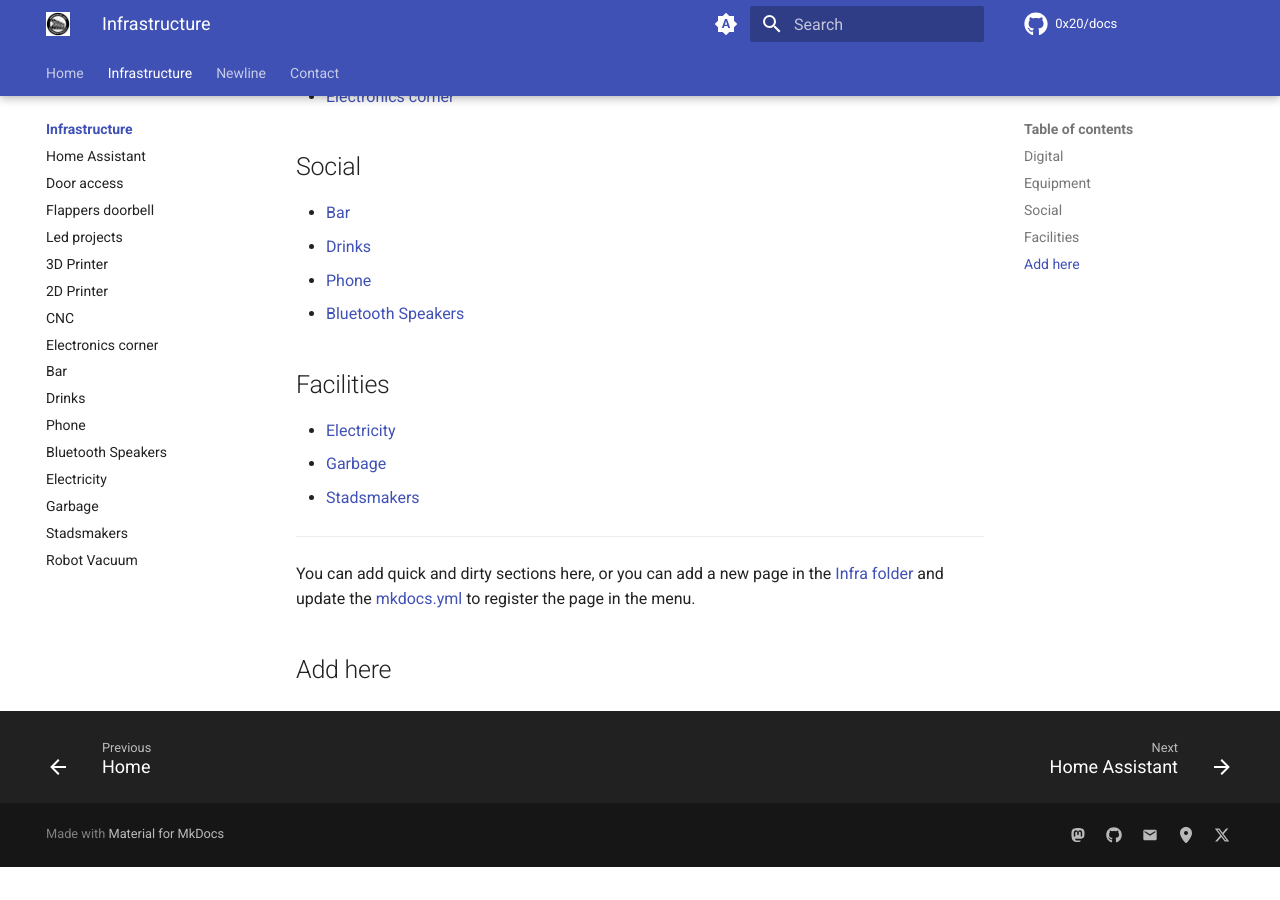
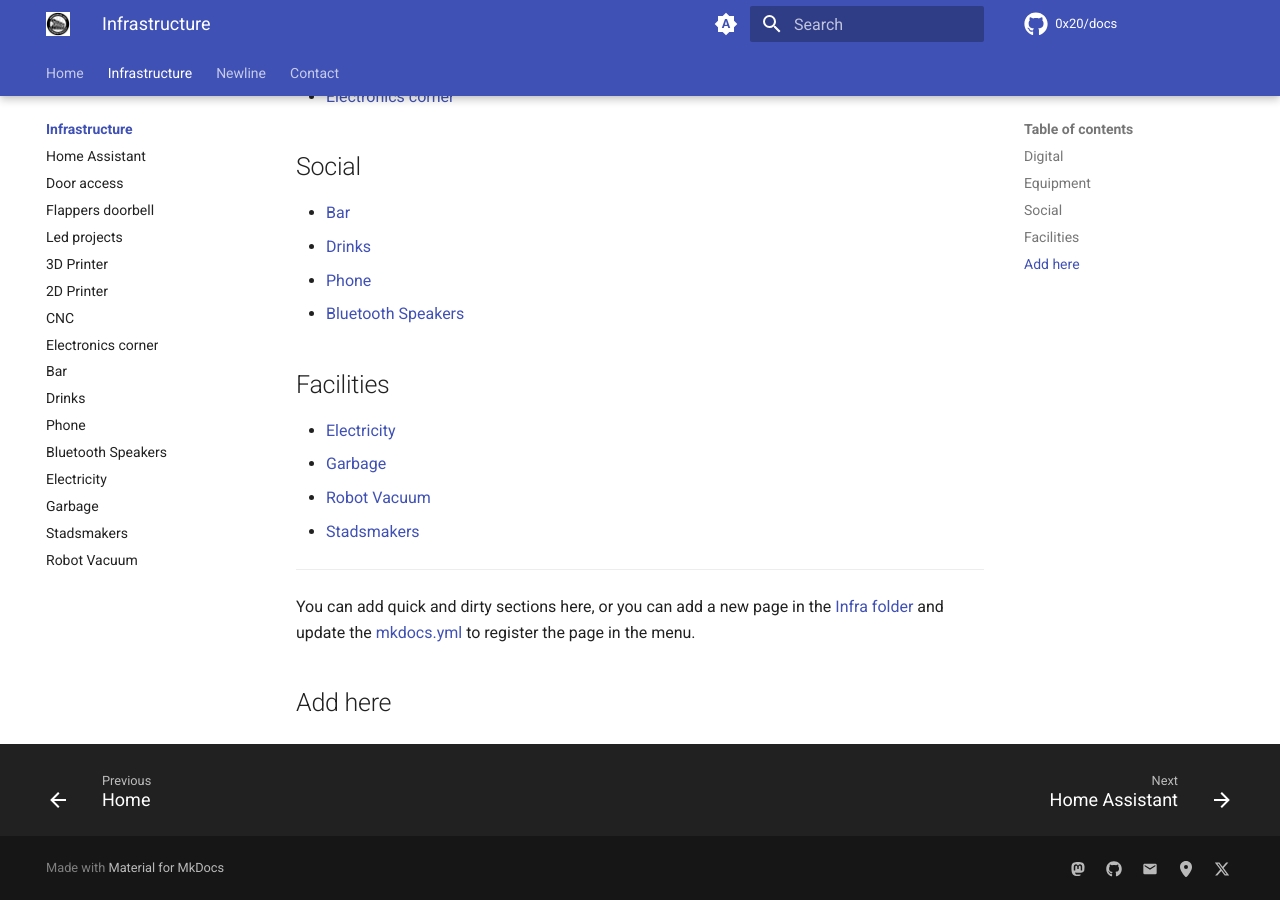
Before and after one commit to 0x20/docs, an MkDocs documentation site: the page built from docs/infra/index.md, in a window 1280 px wide and 900 px high, scrolled down 513 px. Built offline with MkDocs 1.6.1 and Material for MkDocs 9.7.7, drawn with Linux system fonts in a browser that asks for light colours; comment, search, counter and statistics services are not loaded; before the commit the page ends 1380 px from its top, so only the background shows below that.

Commit message:
Add Robot Vacuum to facilities list

```diff
--- a/docs/infra/index.md
+++ b/docs/infra/index.md
@@ -25,6 +25,7 @@
 
 - [Electricity](electricity.md)
 - [Garbage](garbage.md)
+- [Robot Vacuum](robot_vacuum.md)
 - [Stadsmakers](stadsmakers.md)
 
 ---
```
